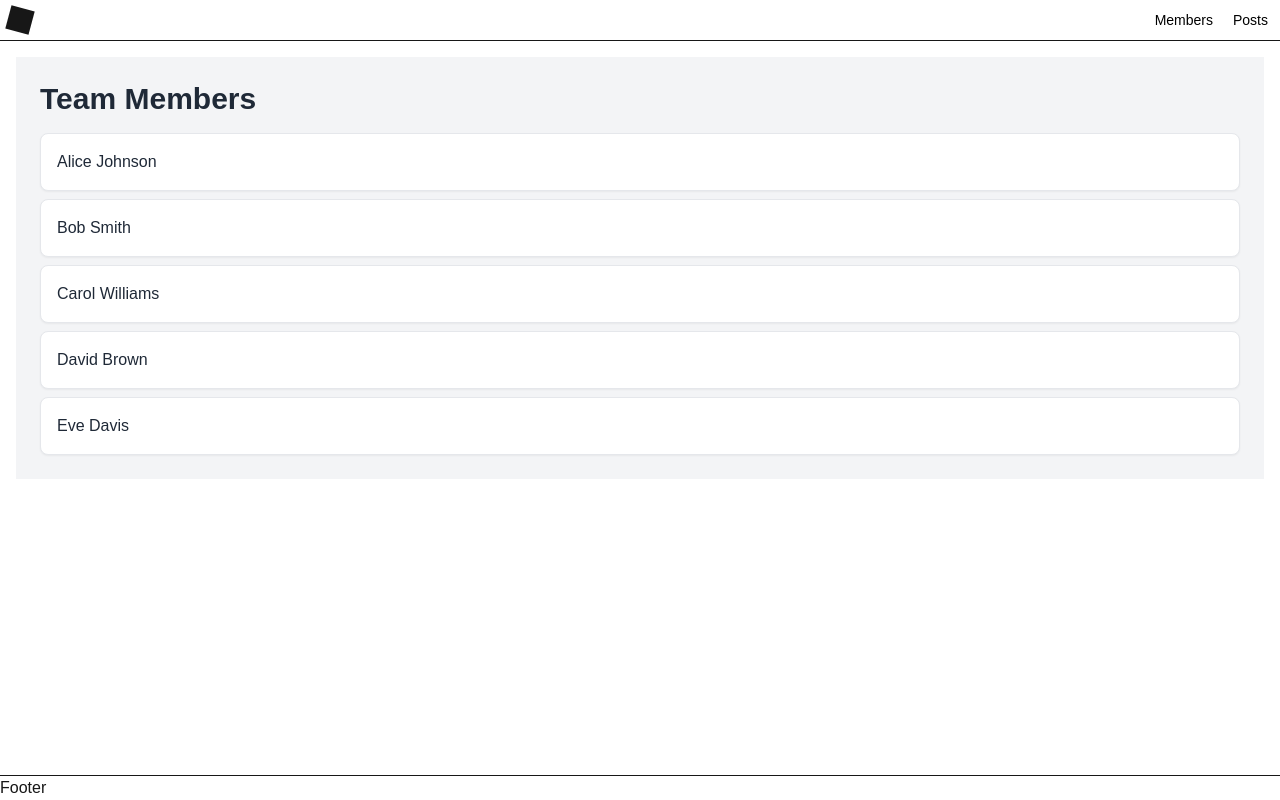
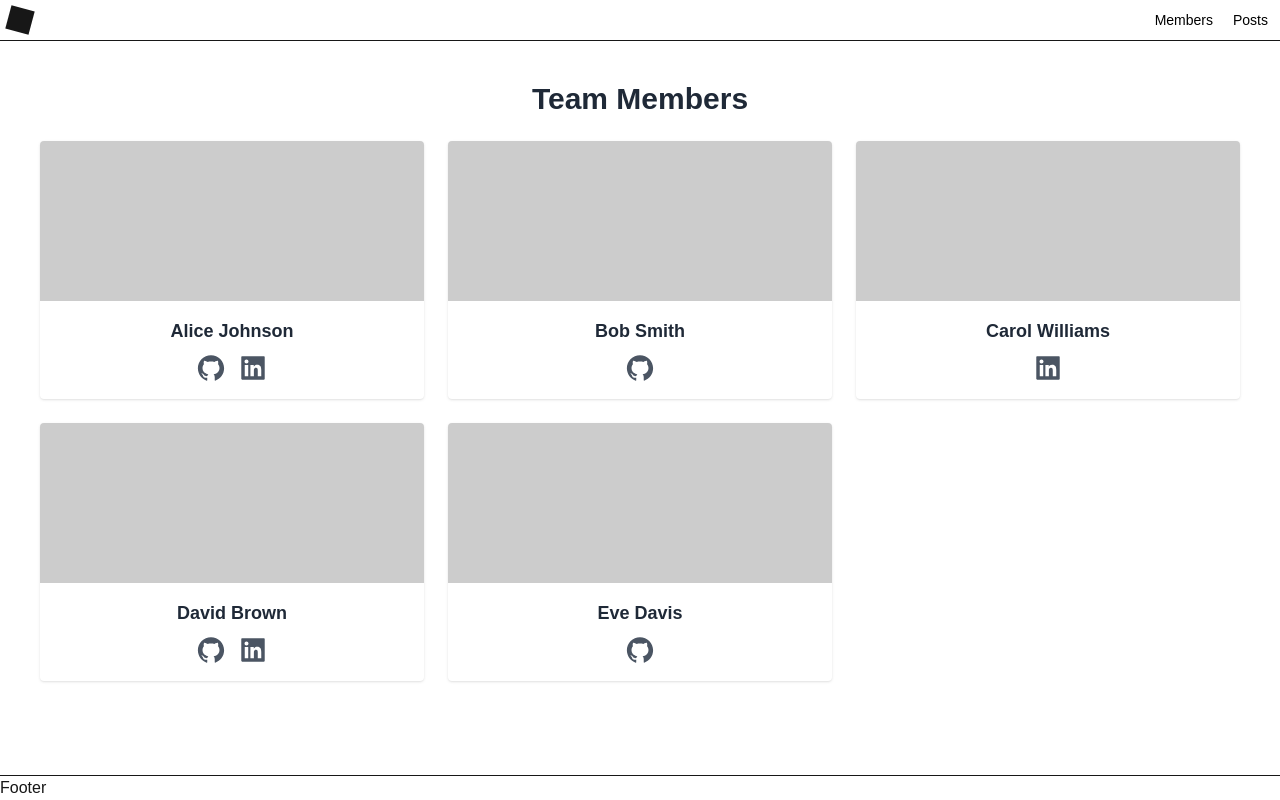
Before and after one commit to zesp11/zesp11.github.io, a Next.js app: page /members in a window 1280 px wide. Built offline with nearby package versions, Linux system fonts and the light colour scheme.

Commit message:
Improve card swiping animation

```diff
--- a/package.json
+++ b/package.json
@@ -15,6 +15,7 @@
     "next": "15.0.3",
     "react": "19.0.0-rc-66855b96-20241106",
     "react-dom": "19.0.0-rc-66855b96-20241106",
+    "react-icons": "^5.3.0",
     "remark": "^15.0.1",
     "remark-html": "^16.0.1"
   },
--- a/src/app/components/animatedCard.tsx
+++ b/src/app/components/animatedCard.tsx
@@ -30,9 +30,10 @@ export default function AnimatedCard({
       observer.observe(cardRef.current);
     }
 
+    const current=  cardRef.current;
     return () => {
-      if (cardRef.current) {
-        observer.unobserve(cardRef.current);
+      if (current) {
+        observer.unobserve(current);
       }
     };
   }, []);
@@ -45,13 +46,6 @@ export default function AnimatedCard({
       initial={{ opacity: 0, x: initialX }}
       animate={isVisible ? { opacity: 1, x: 0 } : {}}
       transition={{ duration: 0.8, ease: "easeOut" }}
-      style={{
-        marginBottom: "20px",
-        padding: "20px",
-        background: "#f0f0f0",
-        borderRadius: "10px",
-        boxShadow: "0px 4px 10px rgba(0,0,0,0.1)",
-      }}
     >
       {children}
     </motion.div>
--- a/src/app/components/cardStack.tsx
+++ b/src/app/components/cardStack.tsx
@@ -10,8 +10,22 @@ const colors = [
   "bg-blue-500",
 ];
 
+interface Cards {
+  title: string;
+};
+
+const cards: Cards[] = [
+  { title: "1" },
+  { title: "2" },
+  { title: "3" },
+  { title: "4" },
+  { title: "5" },
+];
+
 export default function CardStack() {
   const [scrollPosition, setScrollPosition] = useState(0);
+  const sectionRef = useRef<HTMLDivElement | null>(null);
+  const [sectionStartPercentage, setSectionStartPercentage] = useState(0); // Store the section start percentage
 
   // Track the scroll position
   const handleScroll = () => {
@@ -27,17 +41,41 @@ export default function CardStack() {
     };
   }, []);
 
-  const colors = ["bg-blue-200", "bg-red-200", "bg-yellow-200", "bg-purple-200", "bg-pink-200"];
+  useEffect(() => {
+    const handleSectionStart = () => {
+      if (sectionRef.current) {
+        const sectionTop = sectionRef.current.getBoundingClientRect().top;
+        const maxScroll = document.documentElement.scrollHeight - window.innerHeight;
+        const sectionStart = (sectionTop + window.scrollY) / maxScroll;
+        setSectionStartPercentage(sectionStart); // Set the section start percentage
+      }
+    };
+
+    // Run once on mount to get the section start percentage
+    handleSectionStart();
+
+    // Optionally, recalculate if the window size changes
+    window.addEventListener("resize", handleSectionStart);
+    return () => {
+      window.removeEventListener("resize", handleSectionStart);
+    };
+  }, []);
 
   return (
-    <section className="bg-green-100 h-[1000vh] relative">
+    <section
+      ref={sectionRef}
+      className="bg-green-100 relative"
+      style={{
+        height: `${2 * 100 * cards.length}vh`,
+      }}
+    >
       <div className="sticky top-[20%]">
         <div className="relative w-full aspect-square overflow-hidden">
           {/* Reverse the array to animate the last cards first */}
-          {Array.from({ length: 5 }).map((_, i) => {
+          {cards.map((card, i) => {
             // Define a threshold for each card's animation
-            const step = 0.09;
-            const thresholdStart = 0.50 + (5 - i) * step; // Custom threshold for each card
+            const step = 0.16;
+            const thresholdStart = sectionStartPercentage + (cards.length - i) * step; // Custom threshold for each card
             const thresholdEnd = thresholdStart + step; // Next threshold for the card's fade out
             const direction = i % 2 != 0 ? '-100vw' : '100vw';
 
@@ -55,7 +93,7 @@ export default function CardStack() {
                   zIndex: i,
                 }}
               >
-                {i + 1}
+                {card.title}
               </div>
             );
           })}
--- a/src/app/members/page.tsx
+++ b/src/app/members/page.tsx
@@ -1,26 +1,98 @@
+import AnimatedCard from "../components/animatedCard";
+import { AiFillLinkedin, AiFillGithub } from "react-icons/ai"
+
 interface Member {
   firstName: string;
   lastName: string;
+  photo: string | null;
+  github: string | null;
+  linkedin: string | null;
 }
-
 
 // TODO: add real data
 const members: Member[] = [
-  { firstName: "Alice", lastName: "Johnson" },
-  { firstName: "Bob", lastName: "Smith" },
-  { firstName: "Carol", lastName: "Williams" },
-  { firstName: "David", lastName: "Brown" },
-  { firstName: "Eve", lastName: "Davis" },
+  {
+    firstName: "Alice",
+    lastName: "Johnson",
+    photo: null, // Replace with real image URLs
+    github: "https://github.com",
+    linkedin: "https://linkedin.com",
+  },
+  {
+    firstName: "Bob",
+    lastName: "Smith",
+    photo: null,
+    github: "https://github.com",
+    linkedin: null,
+  },
+  {
+    firstName: "Carol",
+    lastName: "Williams",
+    photo: null,
+    github: null,
+    linkedin: "https://linkedin.com",
+  },
+  {
+    firstName: "David",
+    lastName: "Brown",
+    photo: null,
+    github: "https://github.com",
+    linkedin: "https://linkedin.com",
+  },
+  {
+    firstName: "Eve",
+    lastName: "Davis",
+    photo: null,
+    github: "https://github.com",
+    linkedin: null,
+  },
 ];
 
 export default function Page() {
   return (
-    <section className="p-6 bg-gray-100 text-gray-800">
-      <h1 className="text-3xl font-bold mb-4">Team Members</h1>
-      <ul className="space-y-2">
+    <section className="p-6 text-gray-800">
+      <h1 className="text-3xl font-bold mb-6 text-center">Team Members</h1>
+
+      <ul className="grid grid-cols-1 md:grid-cols-2 lg:grid-cols-3 gap-6">
         {members.map((member, index) => (
-          <li key={index} className="p-4 border rounded-lg shadow-sm bg-white">
-            {member.firstName} {member.lastName}
+          <li key={index}>
+            <AnimatedCard direction={`${index % 2 === 0 ? "left" : "right"}`}>
+              <div className="bg-white shadow rounded overflow-hidden">
+                <div
+                  className="w-full h-40 bg-gray-300"
+                  style={{
+                    backgroundColor: "#ccc", // Simulated photo background color
+                  }}
+                ></div>
+                <div className="p-4 text-center">
+                  <h2 className="text-lg font-semibold">
+                    {member.firstName} {member.lastName}
+                  </h2>
+                  <div className="flex justify-center items-center mt-2 space-x-3">
+                    {member.github && member.github !== null && (
+                      <a
+                        href={member.github}
+                        target="_blank"
+                        rel="noopener noreferrer"
+                        className="text-gray-600 hover:text-gray-900"
+                      >
+                        <AiFillGithub size={30}/>
+                      </a>
+                    )}
+                    {member.linkedin && member.linkedin !== null && (
+                      <a
+                        href={member.linkedin}
+                        target="_blank"
+                        rel="noopener noreferrer"
+                        className="text-gray-600 hover:text-gray-900"
+                      >
+                        <AiFillLinkedin size={30} />
+                      </a>
+                    )}
+                  </div>
+                </div>
+              </div>
+            </AnimatedCard>
           </li>
         ))}
       </ul>
--- a/src/app/page.tsx
+++ b/src/app/page.tsx
@@ -1,5 +1,3 @@
-import Link from "next/link";
-import AnimatedCard from "./components/animatedCard";
 import CardStack from "./components/cardStack";
 
 export default function Page() {
@@ -7,18 +5,7 @@ export default function Page() {
     <>
       <section className="h-screen bg-red-200"></section>
       <section className="h-screen bg-red-300"></section>
-      <section className="space-y-10 overflow-x-hidden">
-        {[
-          ...Array.from({ length: 10 }).map((_, i) => (
-            <AnimatedCard
-              direction={`${i % 2 == 0 ? "left" : "right"}`}
-              key={i}
-            >
-              <section className="bg-white border-black border-2 rounded aspect-square h-1/6 "></section>
-            </AnimatedCard>
-          )),
-        ]}
-      </section>
+
       <section className="h-screen bg-red-400"></section>
 
       <CardStack />
```
Also changed, not shown: 1 other file (tests, documents, lock files or other folders).
